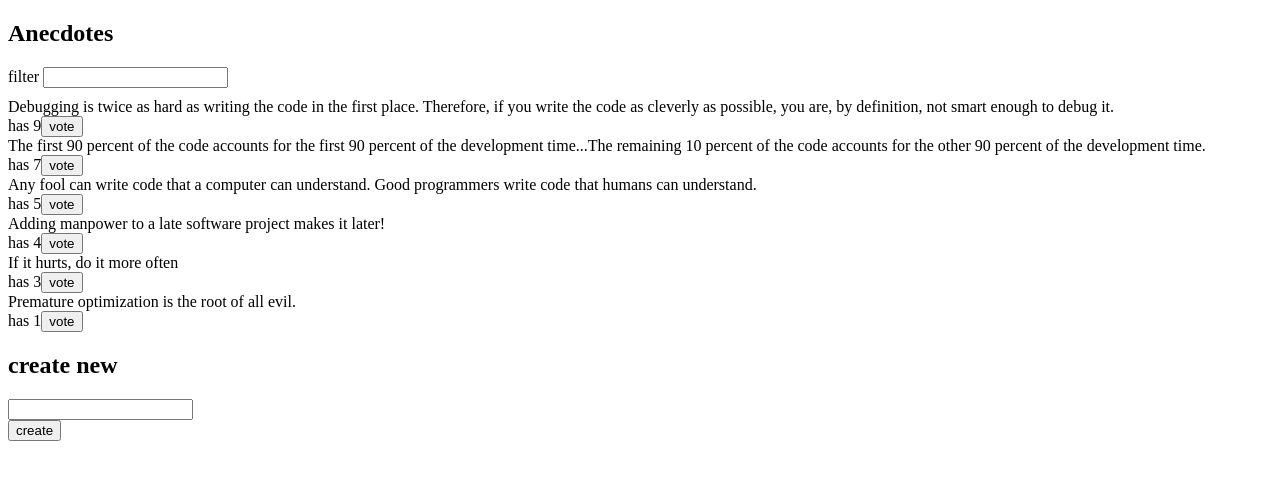
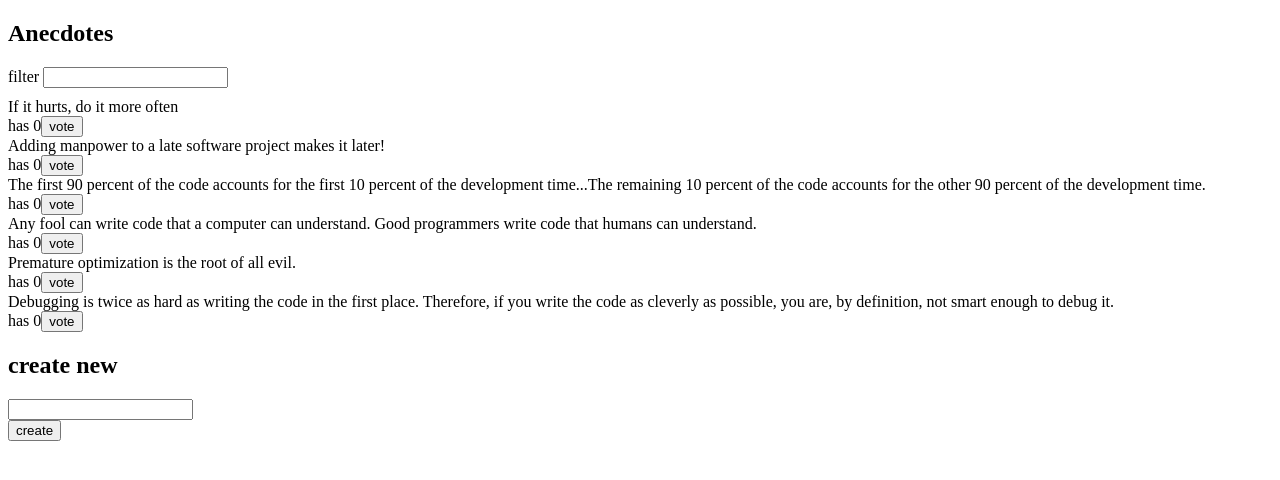
Before and after one commit to mikhita/anecdotes, a React (Create React App) app: page / in a window 1280 px wide. Shown: the top 480 px of the page. Built offline with nearby package versions, Linux system fonts and the light colour scheme; data requests are answered from the project's data file.

Commit message:
modification of adding new anecdotes from db.json data is done using axios

```diff
--- a/db.json
+++ b/db.json
@@ -1,34 +1,34 @@
 {
-  "anecdotesAtStart": [
+  "anecdotes":[
     {
       "content": "If it hurts, do it more often",
-      "votes": 0,
-      "id": 1
+      "id": "47145",
+      "votes": 0
     },
     {
       "content": "Adding manpower to a late software project makes it later!",
-      "votes": 0,
-      "id": 2
+      "id": "21149",
+      "votes": 0
     },
     {
-      "content": "The first 90 percent of the code accounts for the first 90 percent of the development time...The remaining 10 percent of the code accounts for the other 90 percent of the development time.",
-      "votes": 0,
-      "id": 3
+      "content": "The first 90 percent of the code accounts for the first 10 percent of the development time...The remaining 10 percent of the code accounts for the other 90 percent of the development time.",
+      "id": "69581",
+      "votes": 0
     },
     {
       "content": "Any fool can write code that a computer can understand. Good programmers write code that humans can understand.",
-      "votes": 0,
-      "id": 4
+      "id": "36975",
+      "votes": 0
     },
     {
       "content": "Premature optimization is the root of all evil.",
-      "votes": 0,
-      "id": 5
+      "id": "25170",
+      "votes": 0
     },
     {
       "content": "Debugging is twice as hard as writing the code in the first place. Therefore, if you write the code as cleverly as possible, you are, by definition, not smart enough to debug it.",
-      "votes": 0,
-      "id": 6
+      "id": "98312",
+      "votes": 0
     }
   ]
 }
--- a/package.json
+++ b/package.json
@@ -7,6 +7,7 @@
     "@testing-library/jest-dom": "^5.16.5",
     "@testing-library/react": "^13.4.0",
     "@testing-library/user-event": "^13.5.0",
+    "axios": "^1.5.0",
     "react": "^18.2.0",
     "react-dom": "^18.2.0",
     "react-redux": "^8.0.5",
--- a/src/App.js
+++ b/src/App.js
@@ -1,8 +1,17 @@
+import { useDispatch } from 'react-redux'
 import AnecdoteForm from './components/AnecdoteForm'
 import AnecdoteList from './components/AnecdoteList'
 import Filter from './components/Filter'
+import { useEffect } from 'react'
+import anecdoteService from './services/anecdoteService'
+import { setAnecdotes } from './reducers/anecdoteReducer'
 
 const App = () => {
+  const dispatch = useDispatch()
+  useEffect(() => {
+    anecdoteService
+      .getAll().then(anecdotes => dispatch(setAnecdotes(anecdotes)))
+  }, [])
   return (
     <div>
       <h2>Anecdotes</h2>
--- a/src/components/AnecdoteForm.js
+++ b/src/components/AnecdoteForm.js
@@ -1,15 +1,17 @@
 import { createAnecdote } from "../reducers/anecdoteReducer";
 import { useDispatch } from "react-redux";
+import anecdoteService from "../services/anecdoteService";
 
 
 const AnecdoteForm = () => {
   const dispatch = useDispatch()
 
-  const addAnecdote = (event) => {
+  const addAnecdote = async (event) => {
     event.preventDefault();
     const content = event.target.anecdote.value
     event.target.anecdote.value = ''
-    dispatch(createAnecdote(content))
+    const newAnecdote = await anecdoteService.createNew(content)
+    dispatch(createAnecdote(newAnecdote))
   }
   return (
     <>
--- a/src/index.js
+++ b/src/index.js
@@ -1,10 +1,11 @@
 import React from 'react'
 import ReactDOM from 'react-dom/client'
 // import { createStore, combineReducers } from 'redux'
+import anecdoteService from './services/anecdoteService'
 import { configureStore } from '@reduxjs/toolkit'
 import { Provider } from 'react-redux'
 import App from './App'
-import anecdoteReducer from './reducers/anecdoteReducer'
+import anecdoteReducer , { setAnecdotes } from './reducers/anecdoteReducer'
 import filterReducer from './reducers/filterReducer'
 import notificationReducer from './reducers/notificationReducer'
 
@@ -20,6 +21,9 @@ const store = configureStore({
     notification: notificationReducer
   }
 })
+anecdoteService.getAll().then(anecdotes =>
+    store.dispatch(setAnecdotes(anecdotes))
+)
 
 console.log(store.getState())
 
--- a/src/reducers/anecdoteReducer.js
+++ b/src/reducers/anecdoteReducer.js
@@ -1,42 +1,42 @@
 import { createSlice } from "@reduxjs/toolkit"
 
-const getId = () => (100000 * Math.random()).toFixed(0)
-const getVote = () => (10 * Math.random()).toFixed(0)
+// const getId = () => (100000 * Math.random()).toFixed(0)
+// const getVote = () => (10 * Math.random()).toFixed(0)
 
 
 
-const anecdotesAtStart = [
-  {
-    content: 'If it hurts, do it more often',
-    votes: getVote(),
-    id: getId()
-  },
-  {
-    content: 'Adding manpower to a late software project makes it later!',
-    votes: getVote(),
-    id: getId()
-  },
-  {
-    content: 'The first 90 percent of the code accounts for the first 90 percent of the development time...The remaining 10 percent of the code accounts for the other 90 percent of the development time.',
-    votes: getVote(),
-    id: getId()
-  },
-  {
-    content: 'Any fool can write code that a computer can understand. Good programmers write code that humans can understand.',
-    votes: getVote(),
-    id: getId()
-  },
-  {
-    content: 'Premature optimization is the root of all evil.',
-    votes: getVote(),
-    id: getId()
-  },
-  {
-    content: 'Debugging is twice as hard as writing the code in the first place. Therefore, if you write the code as cleverly as possible, you are, by definition, not smart enough to debug it.',
-    votes: getVote(),
-    id: getId()
-  }
-]
+// const anecdotesAtStart = [
+//   {
+//     content: 'If it hurts, do it more often',
+//     votes: getVote(),
+//     id: getId()
+//   },
+//   {
+//     content: 'Adding manpower to a late software project makes it later!',
+//     votes: getVote(),
+//     id: getId()
+//   },
+//   {
+//     content: 'The first 90 percent of the code accounts for the first 90 percent of the development time...The remaining 10 percent of the code accounts for the other 90 percent of the development time.',
+//     votes: getVote(),
+//     id: getId()
+//   },
+//   {
+//     content: 'Any fool can write code that a computer can understand. Good programmers write code that humans can understand.',
+//     votes: getVote(),
+//     id: getId()
+//   },
+//   {
+//     content: 'Premature optimization is the root of all evil.',
+//     votes: getVote(),
+//     id: getId()
+//   },
+//   {
+//     content: 'Debugging is twice as hard as writing the code in the first place. Therefore, if you write the code as cleverly as possible, you are, by definition, not smart enough to debug it.',
+//     votes: getVote(),
+//     id: getId()
+//   }
+// ]
 
 
 // const asObject = (anecdote) => {
@@ -48,7 +48,7 @@ const anecdotesAtStart = [
 // }
 
 // const initialState = anecdotesAtStart.map(asObject)
-const initialState = anecdotesAtStart
+// const initialState = anecdotesAtStart
 
 
 // export const voteAnecdoteOf = (id) => {
@@ -88,15 +88,16 @@ const initialState = anecdotesAtStart
 // }
 const anecdoteSlice = createSlice({
   name: 'anecdotes',
-  initialState,
+  initialState: [],
   reducers: {
     createAnecdote(state, action) {
-      const content = action.payload
-      state.push({
-        content,
-        votes: getId(),
-        id: getId(),
-      })
+      // const content = action.payload
+      // state.push({
+      //   content,
+      //   votes: getVote(),
+      //   id: getId(),
+      // })
+      state.push(action.payload)
     },
     voteAnecdoteOf(state, action) {
       const id = action.payload
@@ -106,9 +107,15 @@ const anecdoteSlice = createSlice({
         votes: Number(anecdoteToVote.votes) + 1
       }
       return state.map(anecdote => anecdote.id !== id ? anecdote : changedAnecdote)
+    },
+    appendAnecdote(state, action) {
+      state.push(action.payload)
+    },
+    setAnecdotes(state, action) {
+      return action.payload
     }
   },
 })
 
-export const { createAnecdote, voteAnecdoteOf } = anecdoteSlice.actions
+export const { createAnecdote, voteAnecdoteOf, appendAnecdote, setAnecdotes } = anecdoteSlice.actions
 export default anecdoteSlice.reducer
--- /dev/null
+++ b/src/services/anecdoteService.js
@@ -0,0 +1,20 @@
+import axios from 'axios'
+const getVote = () => (10 * Math.random()).toFixed(0)
+
+const baseUrl = 'http://localhost:3001/anecdotes'
+
+const getAll = async () => {
+  const response = await axios.get(baseUrl)
+  return response.data
+}
+const createNew = async (content) => {
+  const object = { content, votes: getVote() }
+  const response = await axios.post(baseUrl, object)
+  return response.data
+}
+
+// eslint-disable-next-line import/no-anonymous-default-export
+export default {
+  getAll,
+  createNew,
+}
```
Also changed, not shown: 1 other file (tests, documents, lock files or other folders).
